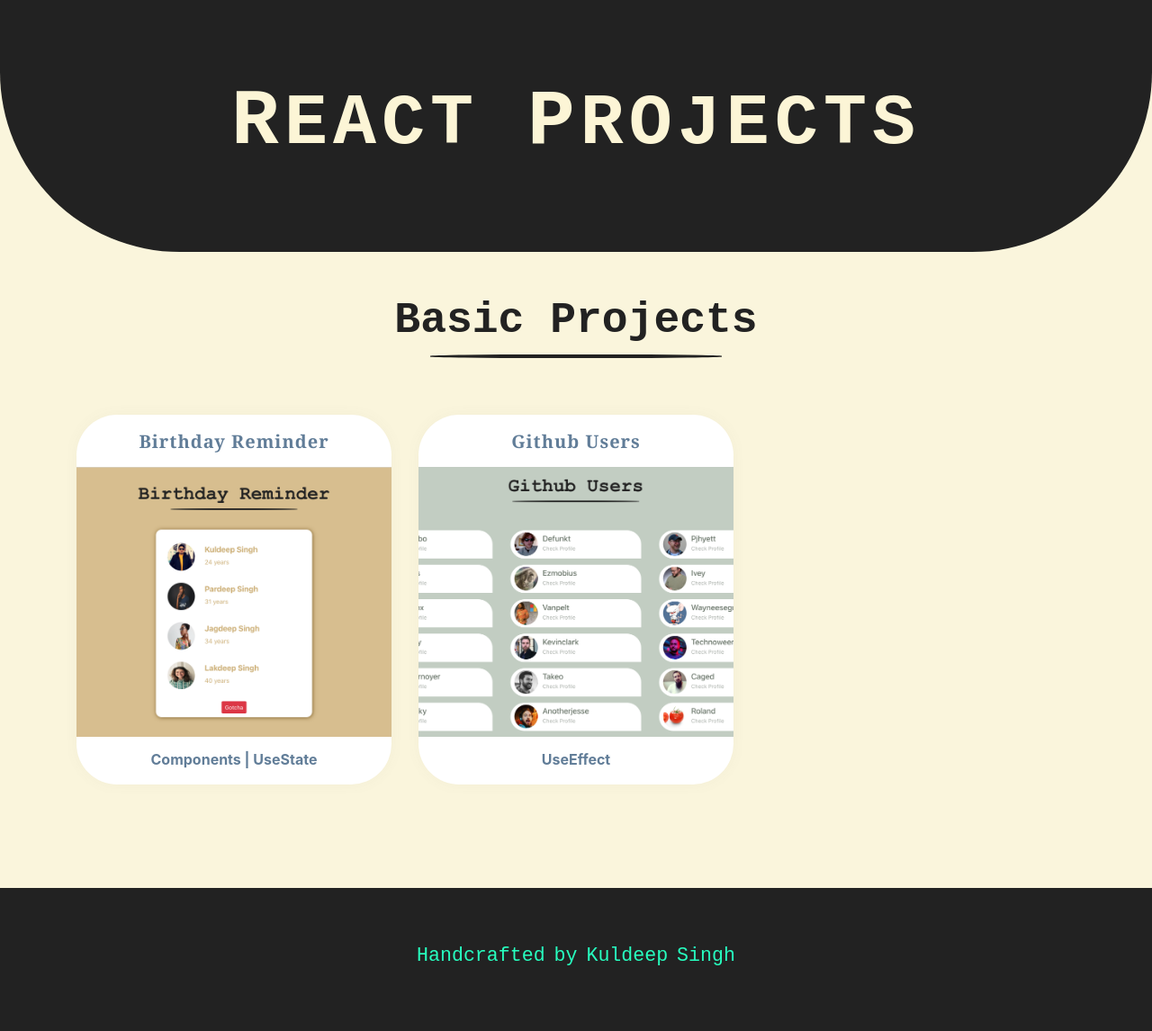
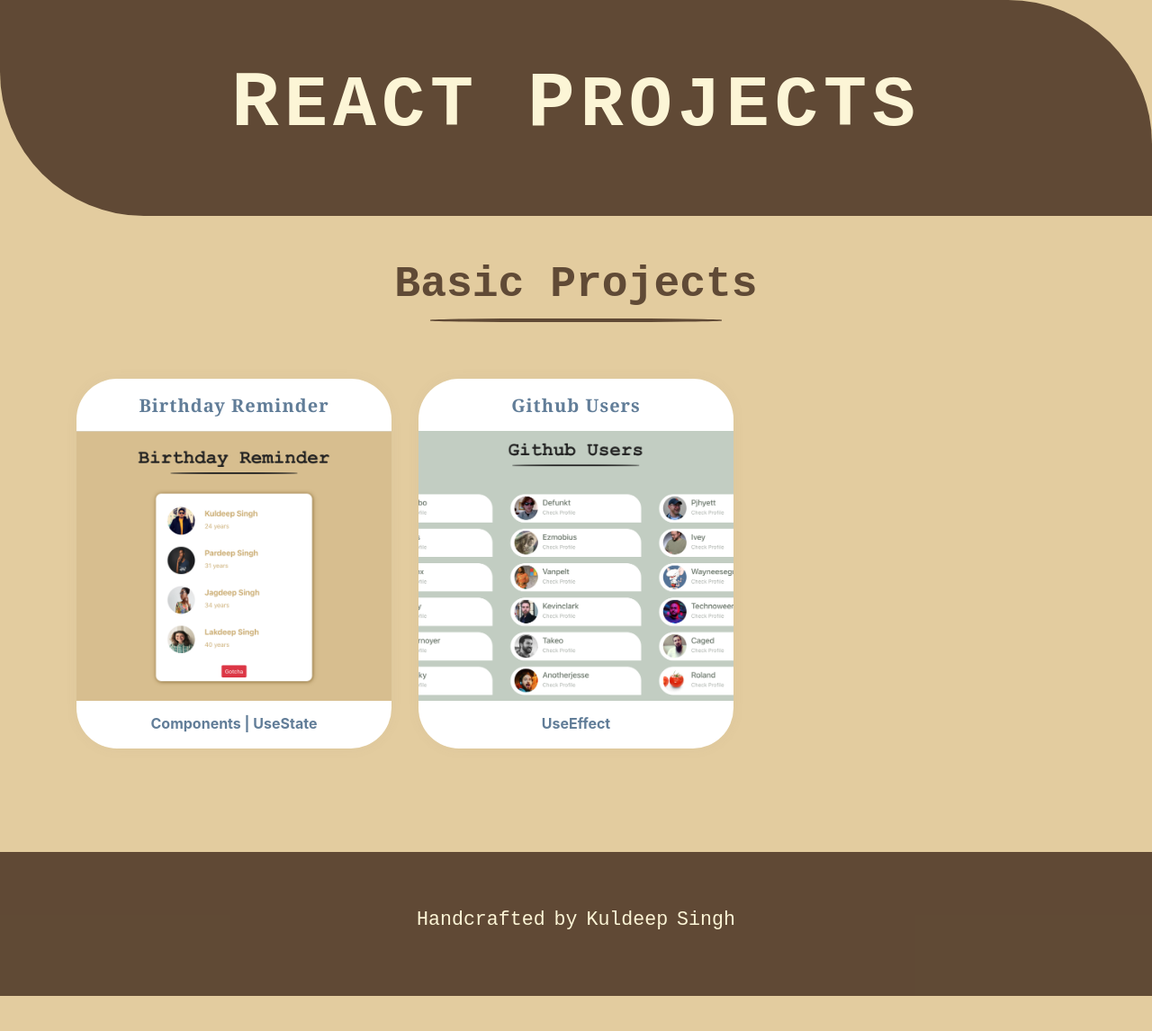
Before and after one commit to Gilpix/React-Projects, a React (Create React App) app: page / in a window 1280 px wide. Shown: the whole page at 90% size. After the commit the page ends 1107 px from the top, so only its background shows below. Built offline with nearby package versions, Linux system fonts and the light colour scheme.

Commit message:
Home screen color combination changed

```diff
--- a/src/components/Home.js
+++ b/src/components/Home.js
@@ -8,7 +8,9 @@ import { projectsData } from ".././projectsData";
 
 
 function Home() {
-    document.body.style = 'background: #faf5dc'
+    // document.body.style = 'background: #f7efc5'
+    document.body.style = 'background: #E3CC9F'
+
 
     // const [project, setProject] = React.useState('hhhh');
 
--- a/src/index.css
+++ b/src/index.css
@@ -1,3 +1,8 @@
+:root {
+  --mainColor: rgba(73, 51, 35, 0.85);
+  --mainTextColor: rgb(252, 245, 214);
+}
+
 body {
   margin: 0;
   font-family: -apple-system, BlinkMacSystemFont, "Segoe UI", "Roboto", "Oxygen",
@@ -33,19 +38,22 @@ code {
 /* #################### */
 
 .header {
-  height: 35vh;
+  height: 30vh;
   width: 100%;
-  background-color: #222;
+  /* background-color: #222; */
+  /* background-color: #ba8b57; */
+  background-color: var(--mainColor);
+  /* opacity: 0.8; */
   display: grid;
   place-items: center;
-  border-bottom-left-radius: 200px;
-  border-bottom-right-radius: 200px;
+  border-bottom-left-radius: 160px;
+  border-top-right-radius: 160px;
   max-height: 400px;
 }
 
 .header-text {
   font-size: 5rem;
-  color: rgb(252, 245, 214);
+  color: var(--mainTextColor);
   font-weight: 700;
   font-family: monospace;
   letter-spacing: 6px !important;
@@ -110,13 +118,14 @@ code {
 
 .heading-text {
   font-size: 3rem;
-  color: #222;
+  /* color: #222; */
+  color: var(--mainColor);
   font-family: "Courier New", Courier, monospace;
   font-weight: 900;
 }
 
 .heading-hr {
-  border: 2px solid #222;
+  border: 2px solid var(--mainColor);
   border-radius: 40%;
   width: 25%;
   margin: 0 auto;
@@ -126,9 +135,10 @@ code {
   /* For mobile phones: */
 
   .header {
-    height: 25vh;
+    height: 23vh;
     border-bottom-left-radius: 50px;
     border-bottom-right-radius: 50px;
+    border-top-right-radius: 0px;
   }
 
   .header-text {
@@ -173,7 +183,8 @@ code {
 .footer {
   height: 20vh;
   width: 100%;
-  background-color: #222;
+  /* background-color: #222; */
+  background-color: var(--mainColor);
   display: grid;
   place-items: center;
   max-height: 400px;
@@ -182,7 +193,7 @@ code {
 
 .footer-text {
   font-size: 1.35rem;
-  color: #27ffbf;
+  color: var(--mainTextColor);
   font-weight: 500;
   font-family: monospace;
   letter-spacing: 0px;
```
Also changed, not shown: 1 other file (tests, documents, lock files or other folders).
